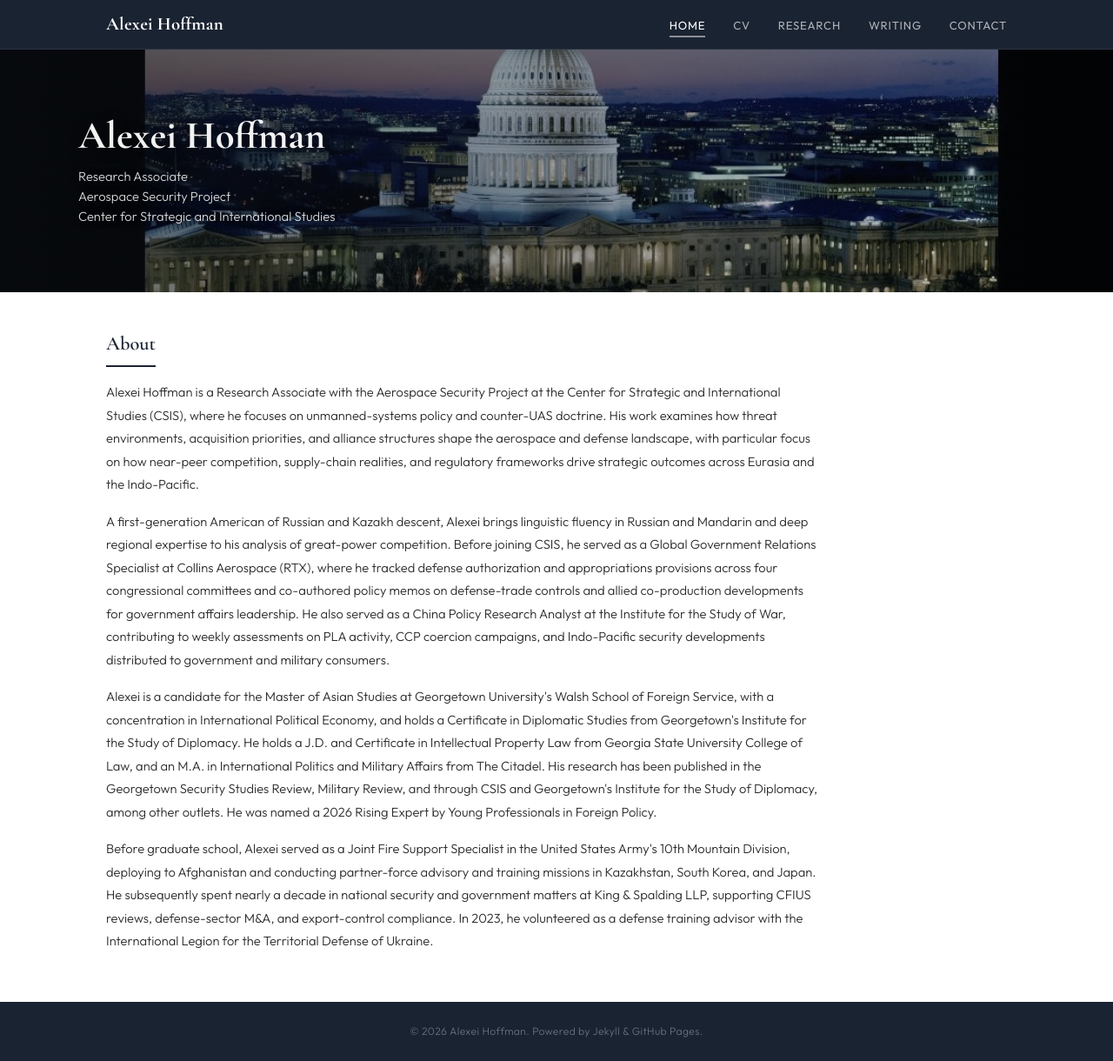
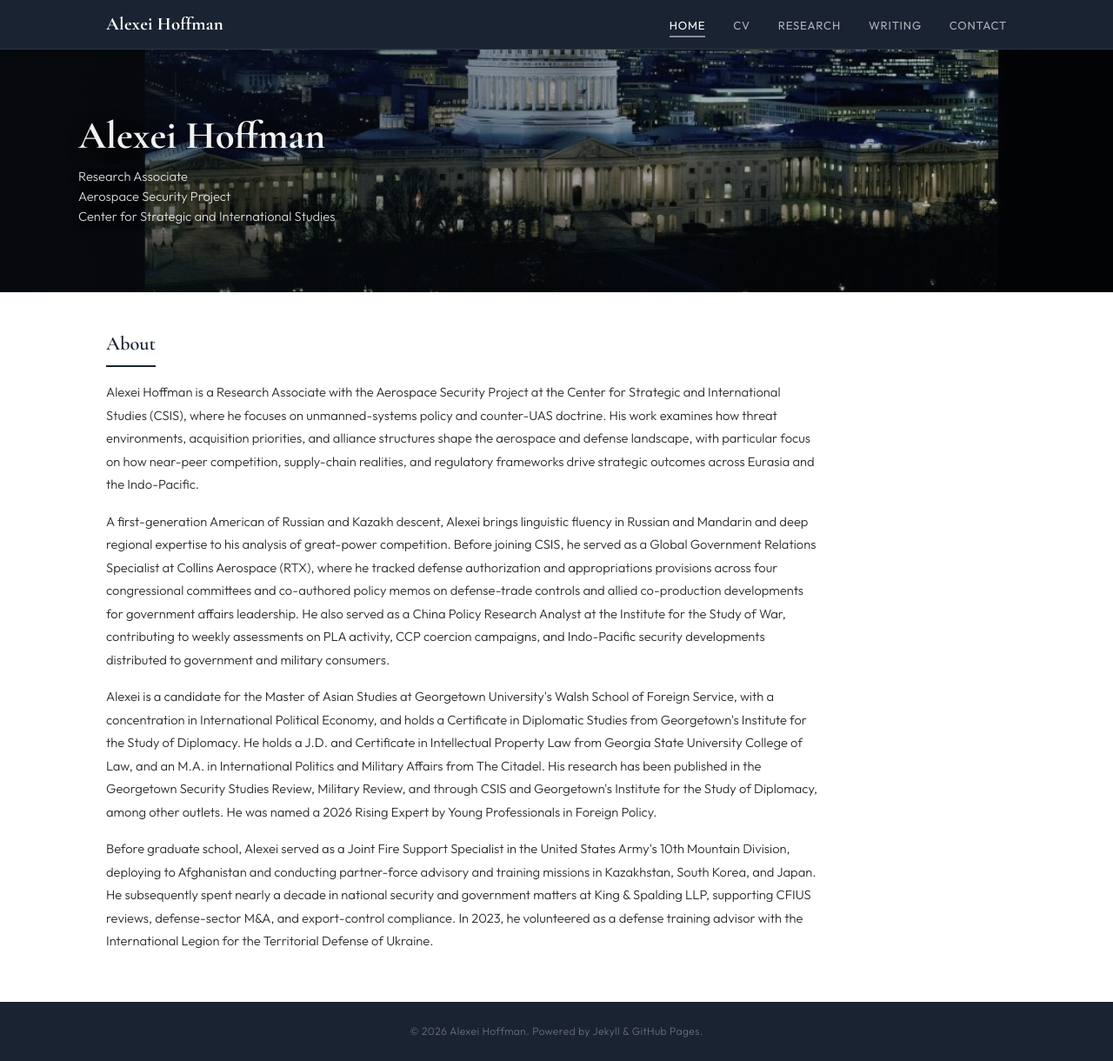
Before and after one commit to a-novi13-byte/a-novi13-byte.github.io, a Jekyll site: the page built from index.html, in a window 1280 px wide and 1220 px high. Shown: the whole window at 87% size. Built offline with Jekyll 4.4.1, drawn with Linux system fonts in a browser that asks for light colours.

Commit message:
Update main.css

```diff
--- a/assets/css/main.css
+++ b/assets/css/main.css
@@ -26,7 +26,7 @@
 .nav-toggle span { display: block; width: 22px; height: 2px; background: #fff; margin: 5px 0; transition: 0.3s; }
 
 .hero-banner { margin-top: 56px; position: relative; width: 100%; height: 280px; overflow: hidden; background: #0a0e14; }
-.hero-banner img { width: 100%; height: 100%; object-fit: cover; object-position: center 55%; }
+.hero-banner img { width: 100%; height: 100%; object-fit: cover; object-position: center 70%; }
 .hero-banner-overlay { position: absolute; inset: 0; display: flex; flex-direction: column; justify-content: center; padding: 0 2rem; background: linear-gradient(to right, rgba(10,14,20,0.65) 0%, rgba(10,14,20,0.4) 50%, rgba(10,14,20,0.2) 100%); }
 .hero-banner-inner { max-width: 1100px; margin: 0 auto; width: 100%; }
 .hero-banner h1 { font-family: var(--font-display); font-size: 2.8rem; font-weight: 700; color: rgba(255,255,255,0.95); line-height: 1.1; margin-bottom: 0.7rem; text-shadow: 0 2px 16px rgba(0,0,0,0.6); }
```
